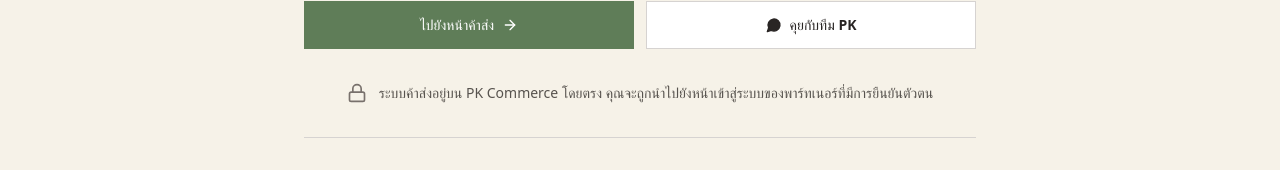
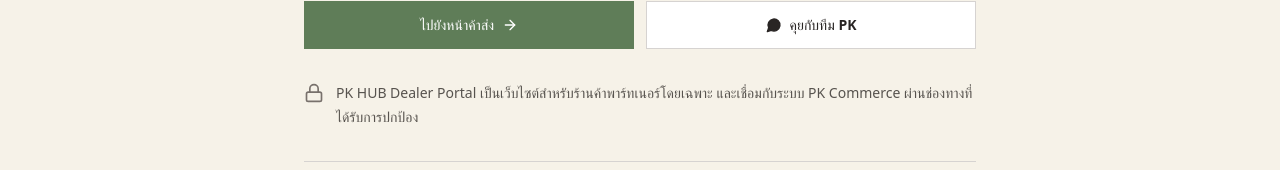
Before and after one commit to deucetrk/pk-hub, a React (Vite) app in the folder website/: page /th/dealer/login in a window 1280 px wide. Shown: the part 444-614 px from the top of the page. Built offline with nearby package versions, Linux system fonts and the light colour scheme; no server answers; a web font is replaced by a local one.

Commit message:
fix(website): route dealer login to dedicated portal

```diff
--- a/website/src/pages/DealerLogin.tsx
+++ b/website/src/pages/DealerLogin.tsx
@@ -9,14 +9,15 @@
 import { buildDealerPortalUrl, withReferral } from '@/utils/referralAttribution'
 import { CONTACT } from '@/pages/home/constants'
 
-const DEALER_PORTAL_BASE_URL = import.meta.env.VITE_DEALER_PORTAL_BASE_URL ?? 'https://pkhub.co'
+const DEALER_PORTAL_BASE_URL =
+  import.meta.env.VITE_DEALER_PORTAL_BASE_URL ?? 'https://dealer.pkhub.co'
 
 export default function DealerLogin() {
   const { isThai, language } = useLanguage()
   const referralCode = useReferralAttribution()
   usePageMeta(DEALER_LOGIN_META[language])
 
-  const portalUrl = buildDealerPortalUrl(DEALER_PORTAL_BASE_URL, referralCode, '/dealer-portal')
+  const portalUrl = buildDealerPortalUrl(DEALER_PORTAL_BASE_URL, referralCode, '/login')
   const joinUrl = withReferral(`/${language}/join`, referralCode)
 
   return (
@@ -64,8 +65,8 @@
                 <Lock className="mt-0.5 h-5 w-5 shrink-0 text-stone-500" aria-hidden="true" />
                 <span>
                   {isThai
-                    ? 'ระบบค้าส่งอยู่บน PK Commerce โดยตรง คุณจะถูกนำไปยังหน้าเข้าสู่ระบบของพาร์ทเนอร์ที่มีการยืนยันตัวตน'
-                    : 'The wholesale portal runs directly on PK Commerce. You will be taken to the partner authentication page.'}
+                    ? 'PK HUB Dealer Portal เป็นเว็บไซต์สำหรับร้านค้าพาร์ทเนอร์โดยเฉพาะ และเชื่อมกับระบบ PK Commerce ผ่านช่องทางที่ได้รับการปกป้อง'
+                    : 'PK HUB Dealer Portal is a dedicated partner site connected to PK Commerce through protected services.'}
                 </span>
               </div>
 
--- a/website/src/utils/referralAttribution.ts
+++ b/website/src/utils/referralAttribution.ts
@@ -49,7 +49,7 @@
 export function buildDealerPortalUrl(
   baseUrl: string,
   referralCode: string | null,
-  redirectPath = '/dealer-portal',
+  redirectPath = '/login',
 ) {
   const separator = baseUrl.includes('?') ? '&' : '?'
   const normalized = baseUrl.replace(/\/$/, '')
```
Also changed, not shown: 1 other file (tests, documents, lock files or other folders).
